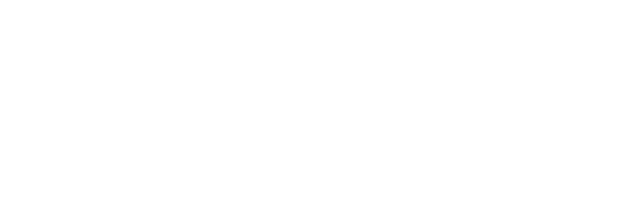
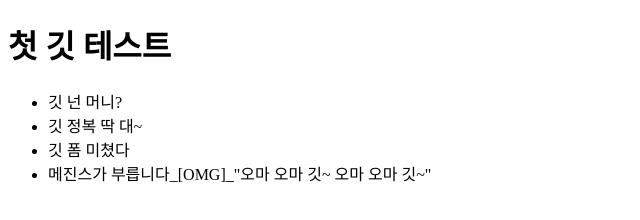
Before and after one commit to devhitu/test, a plain HTML site: page index.html in a window 1280 px wide. Shown: the whole page, without its empty margins (0-640 px from the left). Drawn offline with Linux system fonts and the light colour scheme.

Commit message:
두번째 커밋이라긔~
오마오마 깃 오마오마 깃~

```diff
--- a/index.html
+++ b/index.html
@@ -7,6 +7,15 @@
     <title>Document</title>
 </head>
 <body>
+    <div>
+        <h1>첫 깃 테스트</h1>
+        <ul class="git-info">
+            <li>깃 넌 머니?</li>
+            <li>깃 정복 딱 대~</li>
+            <li>깃 폼 미쳤다</li>
+            <li>메진스가 부릅니다_[OMG]_"오마 오마 깃~ 오마 오마 깃~"</li>
+        </ul>
+    </div>
 
 </body>
 </html>
```
